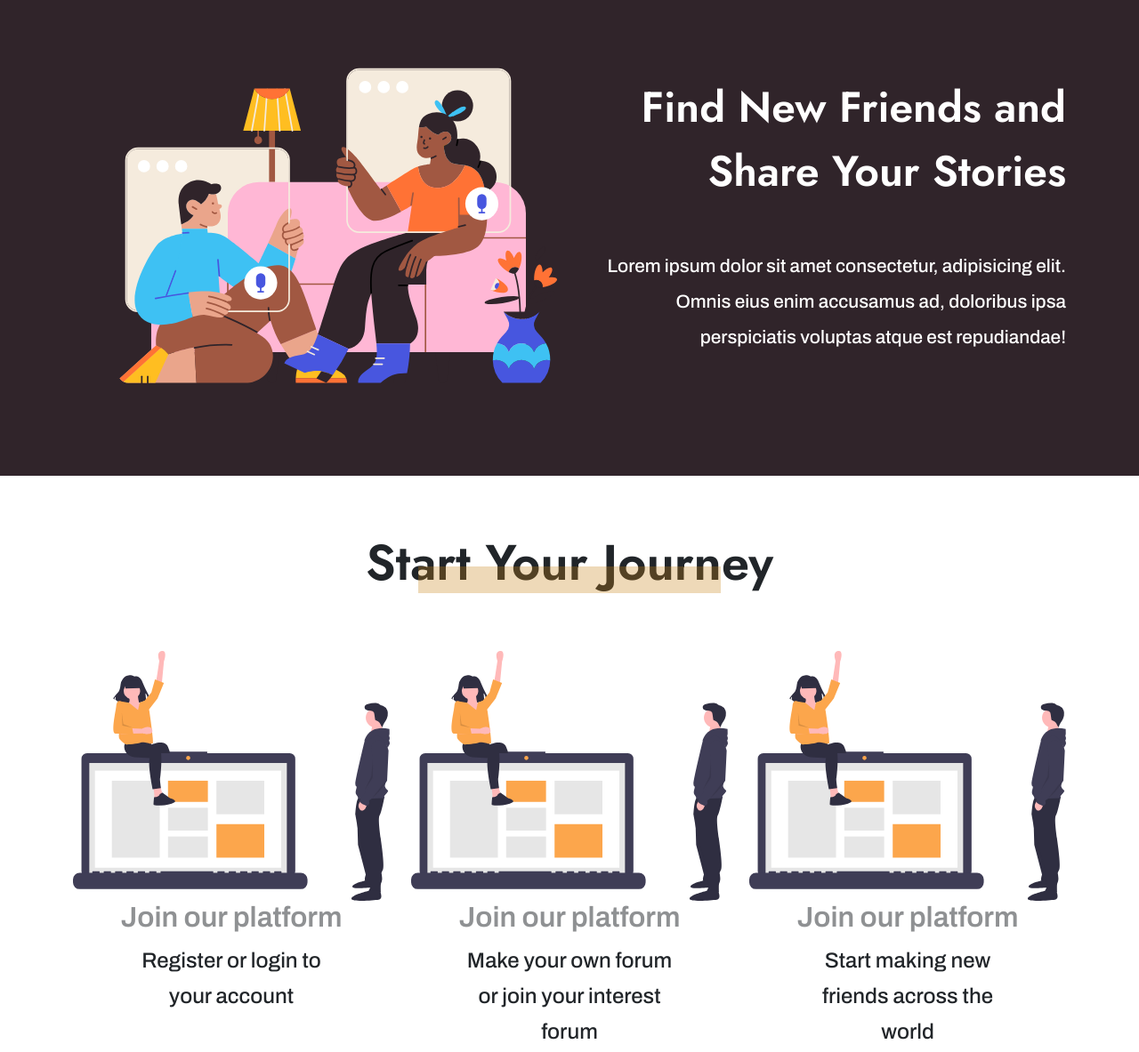
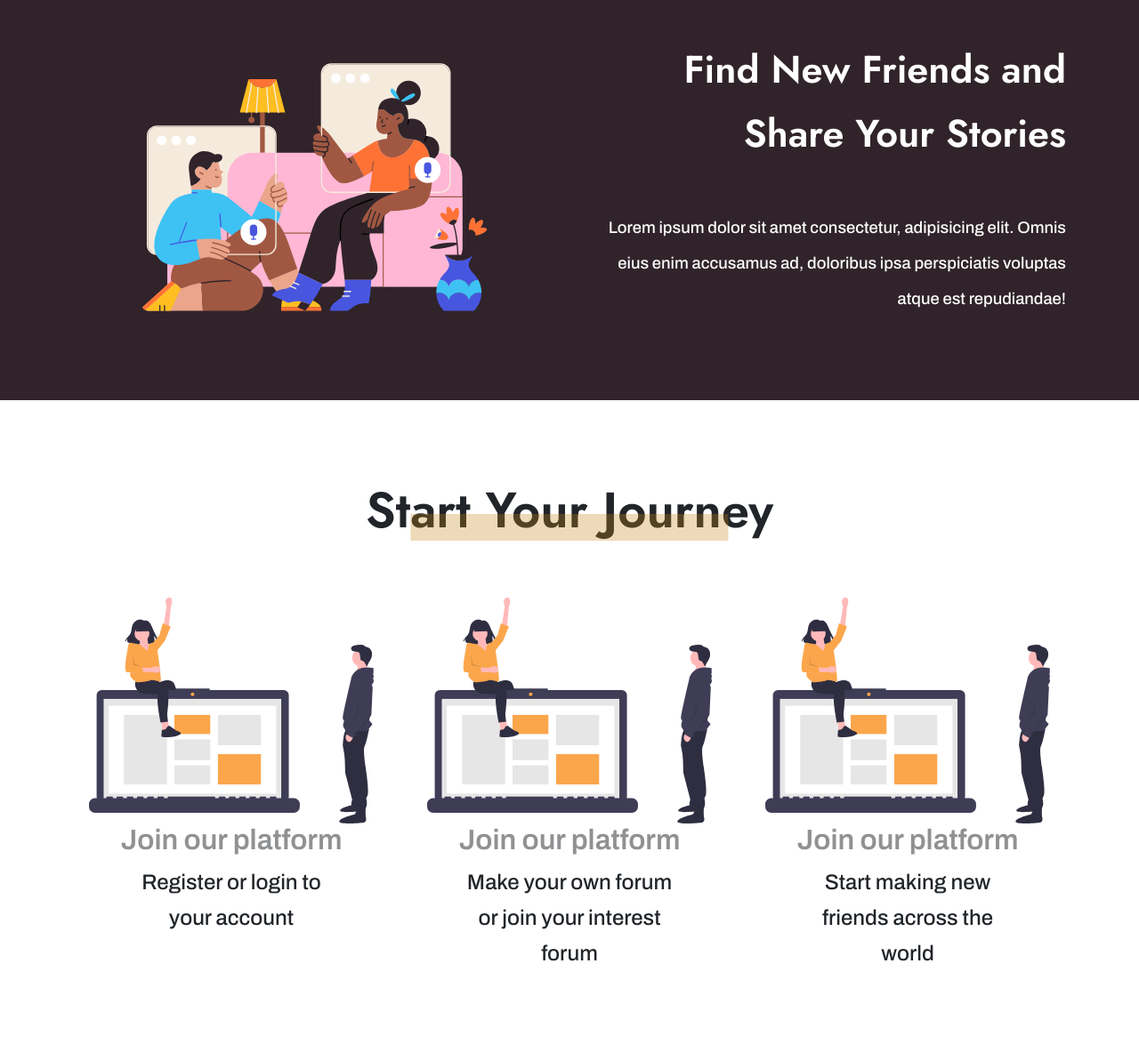
Before and after one commit to Ubin4/RoomTalk, a plain HTML site: page index.html in a window 1280 px wide. Shown: the part 490-1673 px from the top of the page at 89% size. Drawn offline with nearby package versions, Linux system fonts and the light colour scheme.

Commit message:
more responsive

```diff
--- a/css/style.css
+++ b/css/style.css
@@ -15,6 +15,10 @@
     margin: 0;
     padding: 0;
     box-sizing: border-box;
+}
+
+.container-fluid {
+    padding: 0% 15% ;
 }
 
 body{
@@ -98,7 +102,7 @@ a.nav-link:hover {
 
 /* WELCOME-SECTION */
 #welcome {
-    padding: 1% 0;
+    padding: 1% 0%;
 }
 
 /* .container.first {
@@ -147,11 +151,11 @@ a.nav-link:hover {
 }
 
 .welcome-img {
-    margin-left: auto;
-    margin-right: auto;
+    /* margin-left: auto;
+    margin-right: auto; */
     max-width: 100%;
     max-height: 100%;
-    margin-left: 30px;
+    right: 20%;
 }
 
 /* END OF WELCOME SECTION */
@@ -163,16 +167,14 @@ a.nav-link:hover {
 } */
 
 #after-welcome {
-    padding: 2% 0;
+    padding: 3% 0;
     /* height: 80vh; */
     background-color: var(--second-color);
     /* position: relative; */
 }
 
 .afterWelcome-img {
-    width: 700px;
-    height: 520px;
-    left: -50px;
+    width: 100%;
     position: relative;
 }
 
@@ -188,7 +190,7 @@ a.nav-link:hover {
 .afterWelcome-text h1 {
     font-family: var(--Jost-font);
     font-weight: 600;
-    font-size: 3rem;
+    font-size: 2.7rem;
     line-height: 72px;
     margin-bottom: 50px;
 }
@@ -196,7 +198,7 @@ a.nav-link:hover {
 .afterWelcome-text p {
     font-family: var(--Archivo-font);
     font-weight: 500;
-    font-size: 1.3rem;
+    font-size: 1.15rem;
     line-height: 40px;
 }
 
@@ -205,7 +207,7 @@ a.nav-link:hover {
 
 #journey {
     text-align: center;
-    padding: 5% 0;
+    padding: 7% 0;
 }
 
 .title {
@@ -223,7 +225,7 @@ a.nav-link:hover {
     content: '';
     display: block;
     left: 50%;
-    width: 340px;
+    width: 32%;
     height: 30px;
     margin-top: 35px;
     position: absolute;
@@ -237,8 +239,9 @@ a.nav-link:hover {
 }
 
 .journey-img {
-    max-width: 100%;
-    max-height: 100%;
+    /* max-width: 100%;
+    max-height: 100%; */
+    width: 90%;
 }
 
 .journey-col h2{
@@ -263,7 +266,7 @@ a.nav-link:hover {
 #review {
     background-color: var(--second-color);
     text-align: center;
-    padding: 4% 0;
+    padding: 4% 0%;
 }
 
 #review h1 {
```
